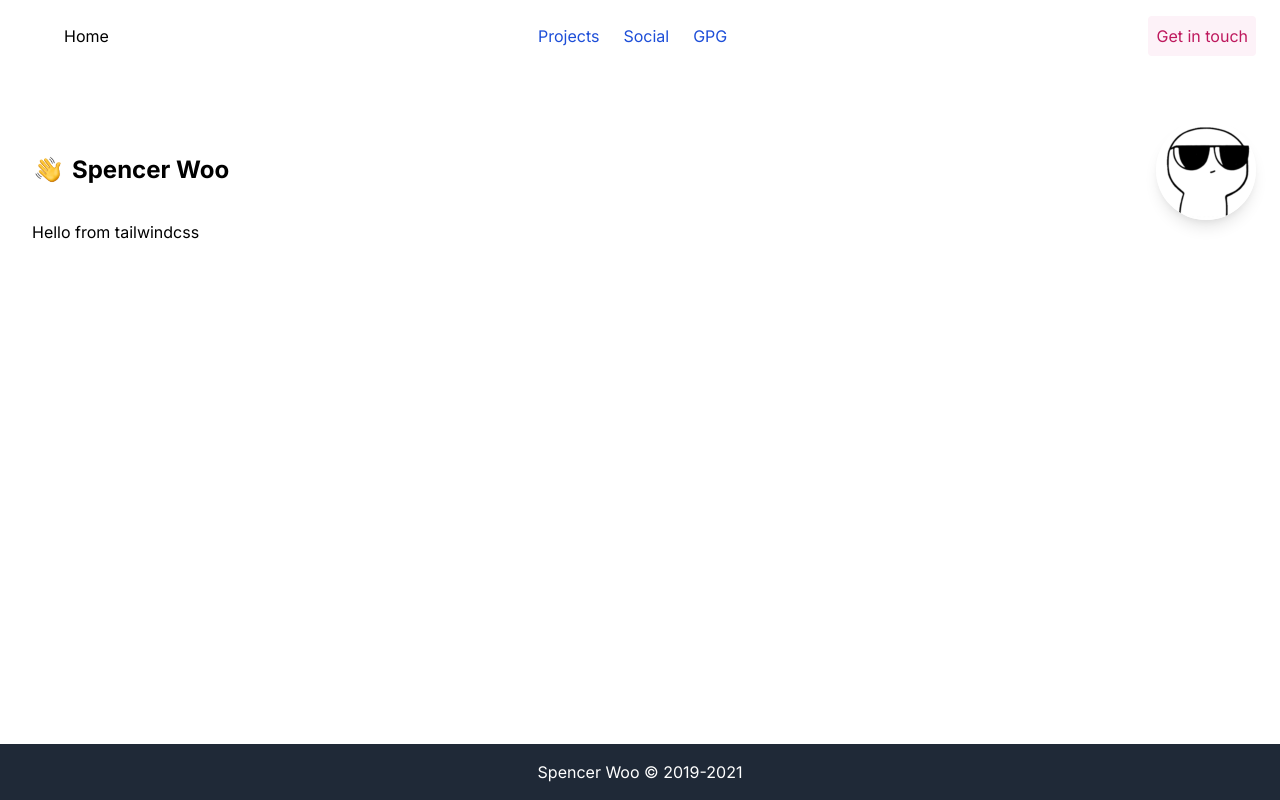
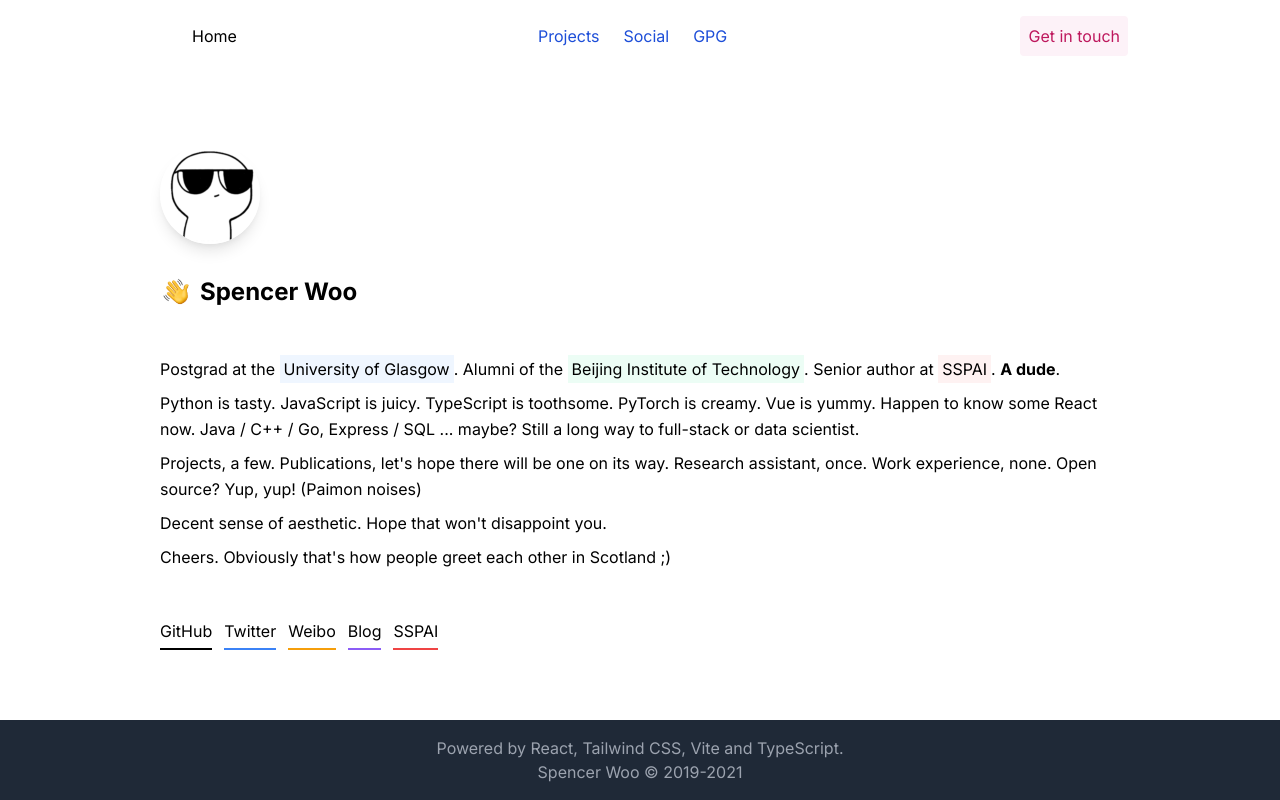
Before and after one commit to fat-bamboo/portfolio-react, a React (Vite) app: page / in a window 1280 px wide. Built offline with nearby package versions, Linux system fonts and the light colour scheme; some icons are missing.

Commit message:
feat: finish home page

```diff
--- a/src/App.tsx
+++ b/src/App.tsx
@@ -15,7 +15,7 @@ function App() {
   return (
     <Router>
       <div className="min-h-screen flex flex-col">
-        <div className="container mx-auto px-6 flex-grow">
+        <div className="container mx-auto px-6 flex-grow max-w-5xl">
           <nav className="mt-4 flex flex-row justify-between">
             <Link className="flex p-2 rounded hover:bg-gray-100" to="/">
               <AcademicCapOutline className="mr-4" />
@@ -62,8 +62,28 @@ function App() {
             </Switch>
           </div>
         </div>
-        <footer className="w-full text-center bg-gray-800 text-white p-4">
-          <div className="container mx-auto">Spencer Woo © 2019-{currentYear}</div>
+        <footer className="w-full text-center bg-gray-800 text-gray-400 p-4">
+          <div className="container mx-auto">
+            <div>
+              Powered by{' '}
+              <a className="hover:text-white" href="https://reactjs.org/">
+                React
+              </a>
+              ,{' '}
+              <a className="hover:text-white" href="https://tailwindcss.com/">
+                Tailwind CSS
+              </a>
+              ,{' '}
+              <a className="hover:text-white" href="https://vitejs.dev/">
+                Vite
+              </a>{' '}
+              and{' '}
+              <a className="hover:text-white" href="https://www.typescriptlang.org/">
+                TypeScript.
+              </a>
+            </div>
+            <div>Spencer Woo © 2019-{currentYear}</div>
+          </div>
         </footer>
       </div>
     </Router>
--- a/src/views/Home.tsx
+++ b/src/views/Home.tsx
@@ -4,16 +4,99 @@ import wave from '../assets/wave.png'
 
 function Home() {
   return (
-    <div className="pl-2">
-      <div className="flex justify-between items-center mt-6">
-        <div className="text-2xl font-bold flex">
+    <div className="pl-2 flex flex-col">
+      <div className="mt-6">
+        <img className="w-18 h-18 shadow-lg rounded-full" src={avatar} alt="avatar" />
+        <div className="mt-8 text-2xl font-bold flex">
           <img className="w-8 h-8 mr-2 wave" src={wave} alt="wave" />
           <div>Spencer Woo</div>
         </div>
-        <img className="w-18 h-18 shadow-lg rounded-full" src={avatar} alt="avatar" />
       </div>
 
-      <p>Hello from tailwindcss</p>
+      <div className="leading-relaxed mt-12">
+        Postgrad at the{' '}
+        <a
+          className="p-1 bg-blue-50 hover:text-blue-800"
+          href="https://www.gla.ac.uk/"
+          target="_blank"
+          rel="noopener noreferrer"
+        >
+          University of Glasgow
+        </a>
+        . Alumni of the{' '}
+        <a
+          className="p-1 bg-green-50 hover:text-green-800"
+          href="http://www.bit.edu.cn"
+          target="_blank"
+          rel="noopener noreferrer"
+        >
+          Beijing Institute of Technology
+        </a>
+        . Senior author at{' '}
+        <a
+          className="p-1 bg-red-50 hover:text-red-800"
+          href="https://sspai.com"
+          target="_blank"
+          rel="noopener noreferrer"
+        >
+          SSPAI
+        </a>
+        . <span className="font-bold">A dude</span>.
+      </div>
+
+      <div className="leading-relaxed mt-2">
+        Python is tasty. JavaScript is juicy. TypeScript is toothsome. PyTorch is creamy. Vue is yummy. Happen to know
+        some React now. Java / C++ / Go, Express / SQL ... maybe? Still a long way to full-stack or data scientist.
+      </div>
+      <div className="leading-relaxed mt-2">
+        Projects, a few. Publications, let's hope there will be one on its way. Research assistant, once. Work
+        experience, none. Open source? Yup, yup! (Paimon noises)
+      </div>
+      <div className="leading-relaxed mt-2">Decent sense of aesthetic. Hope that won't disappoint you.</div>
+      <div className="leading-relaxed mt-2">Cheers. Obviously that's how people greet each other in Scotland ;)</div>
+
+      <div className="leading-relaxed mt-12 flex space-x-3">
+        <a
+          href="https://github.com/spencerwooo"
+          target="_blank"
+          rel="noopener noreferrer"
+          className="pb-1 border-b-2 border-black hover:text-gray-600"
+        >
+          GitHub
+        </a>
+        <a
+          href="https://twitter.com/realSpencerWoo"
+          target="_blank"
+          rel="noopener noreferrer"
+          className="pb-1 border-b-2 border-blue-500 hover:text-blue-600"
+        >
+          Twitter
+        </a>
+        <a
+          href="https://weibo.com/spencerwoo"
+          target="_blank"
+          rel="noopener noreferrer"
+          className="pb-1 border-b-2 border-yellow-500 hover:text-yellow-600"
+        >
+          Weibo
+        </a>
+        <a
+          href="https://blog.spencerwoo.com/"
+          target="_blank"
+          rel="noopener noreferrer"
+          className="pb-1 border-b-2 border-purple-500 hover:text-purple-600"
+        >
+          Blog
+        </a>
+        <a
+          href="https://sspai.com/u/spencerwoo/posts"
+          target="_blank"
+          rel="noopener noreferrer"
+          className="pb-1 border-b-2 border-red-500 hover:text-red-600"
+        >
+          SSPAI
+        </a>
+      </div>
     </div>
   )
 }
```
